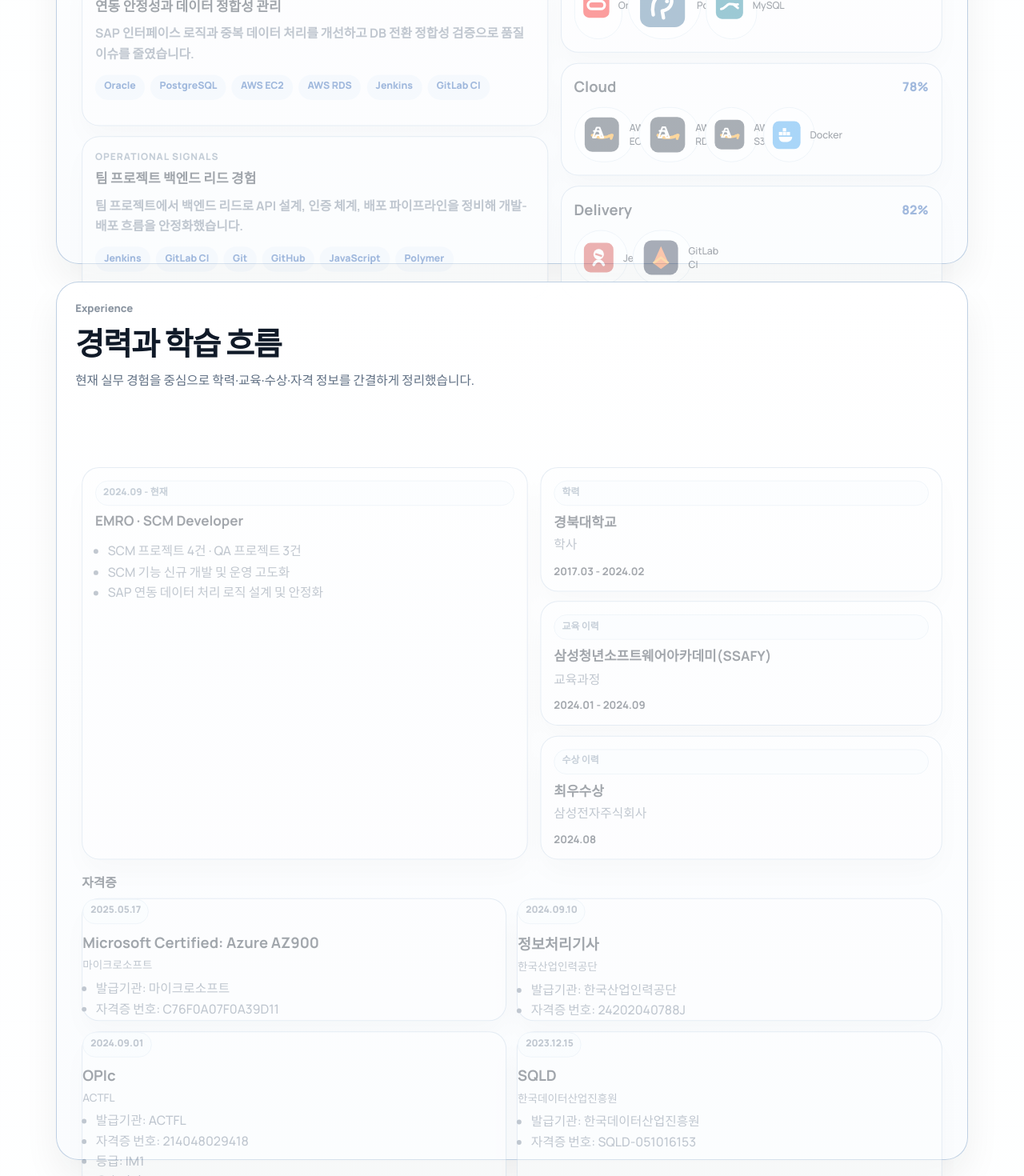
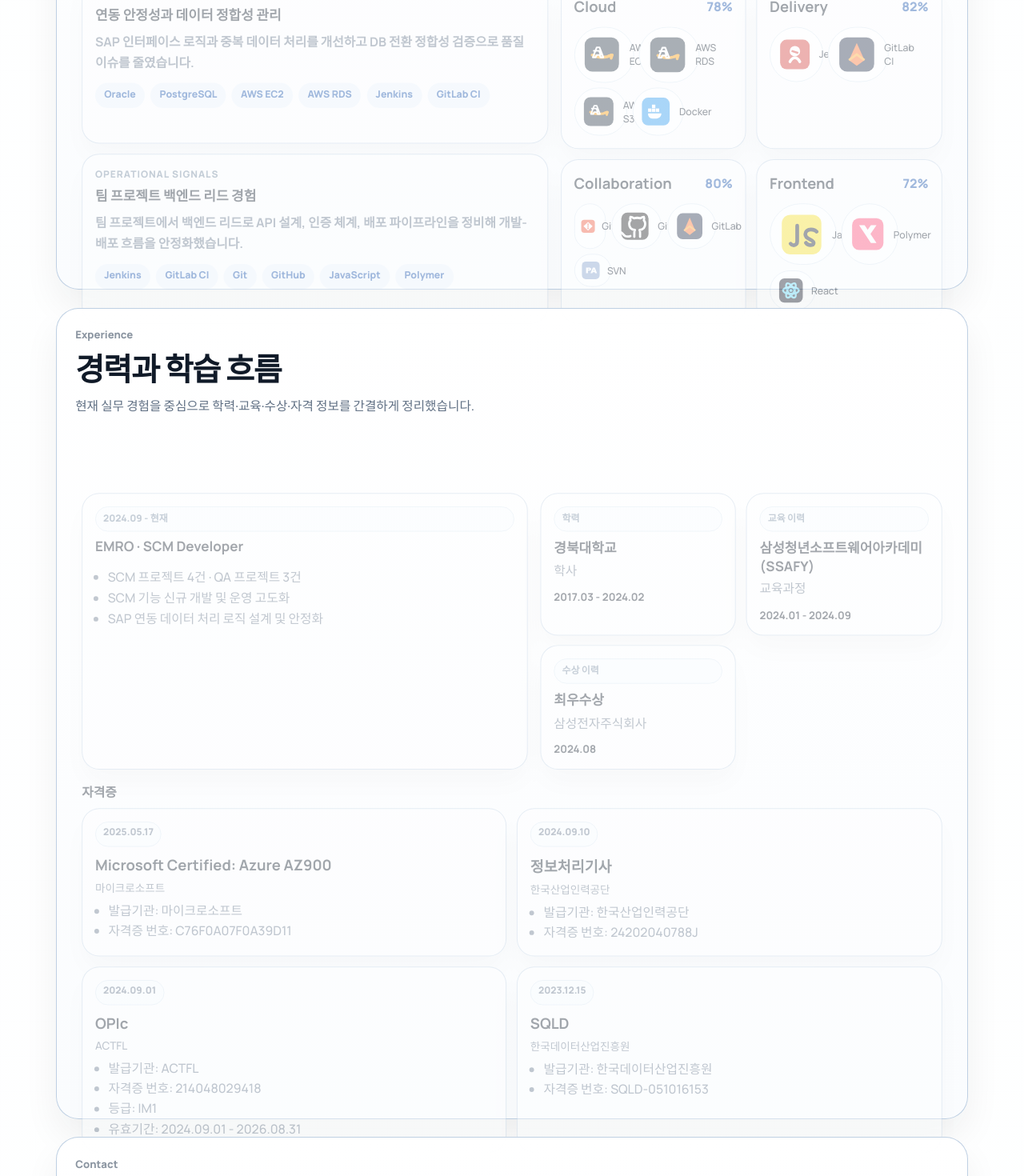
Before and after one commit to IanToo2/portfolio, a React (Vite) app: page / in a window 1280 px wide. Shown: the part 2420-3890 px from the top of the page at 80% size. Built offline with nearby package versions, Linux system fonts and the light colour scheme.

Commit message:
fix: stabilize capabilities and certification layouts (#31)

```diff
--- a/src/App.tsx
+++ b/src/App.tsx
@@ -30,7 +30,7 @@
     primaryCaseStudies,
     supportingProjectGroups,
     capabilityPillars,
-    stackPreviewGroups,
+    stackGroups,
     careerFeatured,
     careerSnapshot,
     localizedCertifications,
@@ -204,7 +204,7 @@
         <CapabilitySection
           t={t}
           capabilityPillars={capabilityPillars}
-          stackPreviewGroups={stackPreviewGroups}
+          stackGroups={stackGroups}
         />
         <CareerSection
           t={t}
--- a/src/features/portfolio/components/CapabilitySection.jsx
+++ b/src/features/portfolio/components/CapabilitySection.jsx
@@ -1,7 +1,7 @@
 import TechLogo from "../../../components/TechLogo";
 import PortfolioSection from "./PortfolioSection";
 
-export default function CapabilitySection({ t, capabilityPillars, stackPreviewGroups }) {
+export default function CapabilitySection({ t, capabilityPillars, stackGroups }) {
   return (
     <PortfolioSection
       id="capabilities"
@@ -27,11 +27,14 @@
         </div>
 
         <div className="stack-lane-grid">
-          {stackPreviewGroups.map((group) => (
+          {stackGroups.map((group) => (
             <article key={group.title} className="stack-card stack-card--lane" data-breakpoint="true">
               <div className="stack-card-head">
                 <h3>{group.title}</h3>
                 <span>{group.proficiency}%</span>
+              </div>
+              <div className="stack-meter" aria-label={`${group.title} ${group.proficiency}%`}>
+                <div className="stack-meter-bar" style={{ width: `${group.proficiency}%` }} />
               </div>
               <ul>
                 {group.items.map((item) => (
--- a/src/features/portfolio/components/CareerSection.jsx
+++ b/src/features/portfolio/components/CareerSection.jsx
@@ -1,4 +1,3 @@
-import TimelineGroup from "../../../components/TimelineGroup";
 import PortfolioSection from "./PortfolioSection";
 
 export default function CareerSection({ t, careerFeatured, careerSnapshot, localizedCertifications }) {
@@ -38,11 +37,25 @@
 
         {localizedCertifications.length ? (
           <div className="career-certifications-panel" data-breakpoint="true">
-            <TimelineGroup
-              title={t.timelineTitles.certifications}
-              items={localizedCertifications}
-              showOrganizationInHeading={false}
-            />
+            <h3 className="timeline-group-title">{t.timelineTitles.certifications}</h3>
+            <div className="career-certification-grid">
+              {localizedCertifications.map((item) => (
+                <article
+                  key={`${item.period}-${item.organization}-${item.title}`}
+                  className="timeline-card certification-card"
+                  data-breakpoint="true"
+                >
+                  <span>{item.period}</span>
+                  <h3>{item.title}</h3>
+                  <p className="timeline-org">{item.organization}</p>
+                  <ul>
+                    {item.bullets.map((bullet) => (
+                      <li key={`${item.title}-${bullet}`}>{bullet}</li>
+                    ))}
+                  </ul>
+                </article>
+              ))}
+            </div>
           </div>
         ) : null}
       </div>
--- a/src/features/portfolio/usePortfolioHomeModel.js
+++ b/src/features/portfolio/usePortfolioHomeModel.js
@@ -283,9 +283,9 @@
     }));
   }, [localizedHighlights, localizedStack]);
 
-  const stackPreviewGroups = useMemo(
+  const stackGroups = useMemo(
     () =>
-      localizedStack.slice(0, 4).map((group) => ({
+      localizedStack.map((group) => ({
         ...group,
         items: group.items.slice(0, 4)
       })),
@@ -348,7 +348,7 @@
     primaryCaseStudies,
     supportingProjectGroups,
     capabilityPillars,
-    stackPreviewGroups,
+    stackGroups,
     localizedExperience,
     localizedEducation,
     localizedTraining,
--- a/src/styles/home.css
+++ b/src/styles/home.css
@@ -638,9 +638,16 @@
 
 .capability-pillar-grid,
 .stack-lane-grid,
-.career-proof-grid {
+.career-proof-grid,
+.career-certification-grid {
   display: grid;
   gap: 0.8rem;
+}
+
+.stack-lane-grid,
+.career-proof-grid,
+.career-certification-grid {
+  grid-template-columns: repeat(2, minmax(0, 1fr));
 }
 
 .capability-card--pillar,
@@ -687,6 +694,14 @@
   margin-bottom: 0.8rem;
 }
 
+.stack-card--lane .stack-meter {
+  margin-top: 0;
+}
+
+.stack-card--lane ul {
+  margin-top: 0.78rem;
+}
+
 .stack-card-head h3,
 .stack-card-head span {
   margin: 0;
@@ -703,6 +718,10 @@
 
 .career-certifications-panel {
   grid-column: 1 / -1;
+}
+
+.certification-card {
+  padding: 1rem;
 }
 
 .timeline-group-title {
@@ -856,7 +875,10 @@
   .home-metric-grid,
   .featured-project-metrics,
   .contact-grid,
-  .timeline {
+  .timeline,
+  .stack-lane-grid,
+  .career-proof-grid,
+  .career-certification-grid {
     grid-template-columns: 1fr;
   }
 
```
